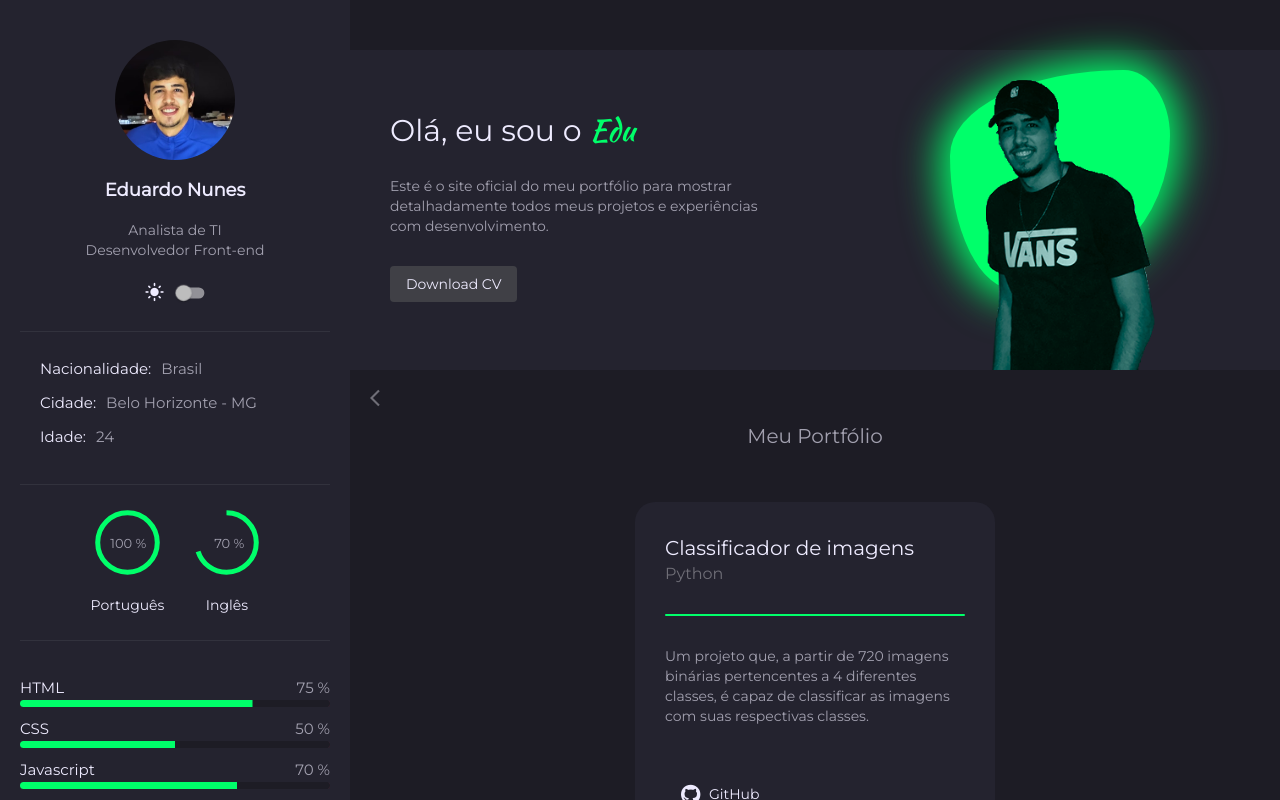
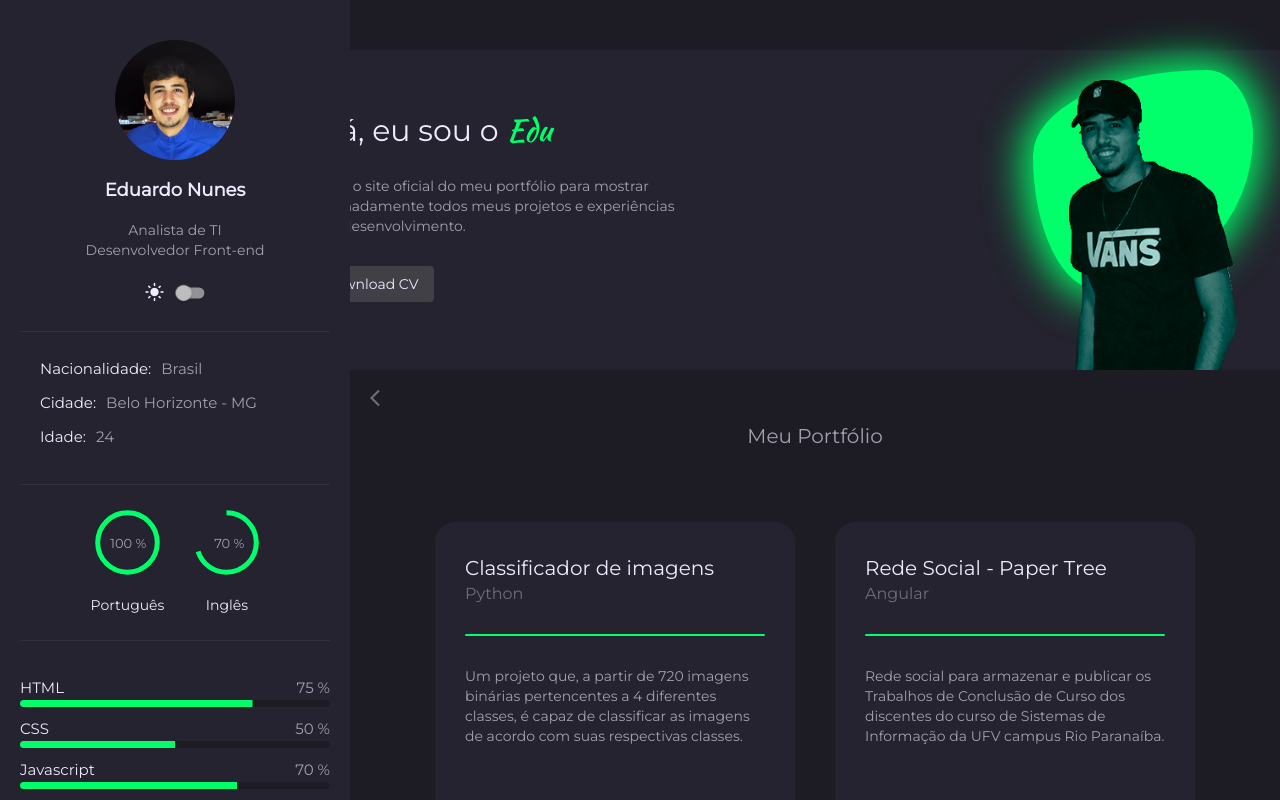
Before and after one commit to eduardo-n/meu-portfolio, an Angular app: page /home in a window 1280 px wide. Built offline with nearby package versions, Linux system fonts and the light colour scheme.

Commit message:
Projetos adicionados dinamicamente

```diff
--- a/src/app/core/services/profile-service/profile.service.ts
+++ b/src/app/core/services/profile-service/profile.service.ts
@@ -5,6 +5,7 @@ import { ProfileModel } from '../../models/profile.model';
 import { environment } from 'src/environments/environment';
 import { LanguagesModel } from '../../models/languages.model';
 import { SkillsModel } from '../../models/skills.model';
+import { ProjectsModel } from '../../models/projects.model';
 
 @Injectable({
   providedIn: 'root'
@@ -26,4 +27,8 @@ export class ProfileService {
   getProfileSkills(): Observable<SkillsModel>{
     return this.httpCliente.get<SkillsModel>(`${environment.baseJson}skills.json`);
   }
+
+  getProjects(): Observable<ProjectsModel>{
+    return this.httpCliente.get<ProjectsModel>(`${environment.baseJson}projects.json`);
+  }
 }
--- a/src/app/modules/home/components/banner/banner.component.scss
+++ b/src/app/modules/home/components/banner/banner.component.scss
@@ -2,7 +2,7 @@
 
 .banner {
   display: flex;
-  width: 990px;
+  width: 1156px;
   height: 320px;
   background-color: var(--primary-color-2);
   border-radius: 20px;
--- a/src/app/modules/home/components/project-card/project-card.component.html
+++ b/src/app/modules/home/components/project-card/project-card.component.html
@@ -1,9 +1,9 @@
 <div class="card">
 
   <div class="bx-title">
-    <h2 class="title">Classificador de imagens</h2>
+    <h2 class="title">{{project.title}}</h2>
     <div class="bx-languages">
-      <span>Python</span>
+      <span>{{project.languages}}</span>
     </div>
   </div>
 
@@ -11,14 +11,16 @@
 
   <div class="bx-description">
     <p class="description">
-      Um projeto que, a partir de 720 imagens binárias pertencentes a 4 diferentes classes, é capaz de classificar as imagens com suas respectivas classes.
+      {{project.description}}
     </p>
   </div>
 
   <div class="bx-button">
-    <button class="btn-github" mat-button>
-      <i class="fa-brands fa-github"></i> GitHub
-    </button>
+    <a [attr.href]="project.linkGitHub ? project.linkGitHub : null" target="_blank">
+      <button class="btn-github" mat-button matTooltip="{{project.linkGitHub ? '' : 'Projeto privado, entre em contato caso queira saber mais.'}}" matTooltipClass="tooltip">
+        <i [ngClass]="project.linkGitHub ? 'fa-brands fa-github' : 'fa-brands fa-github disable'"></i><span [ngClass]="project.linkGitHub ? '' : 'disable'">GitHub</span>
+      </button>
+    </a>
   </div>
 
 </div>
--- a/src/app/modules/home/components/project-card/project-card.component.scss
+++ b/src/app/modules/home/components/project-card/project-card.component.scss
@@ -6,6 +6,7 @@
   background-color: var(--primary-color-2);
   border-radius: 20px;
   padding: 30px;
+  margin: 20px;
 
   .bx-title {
     h2 {
@@ -49,10 +50,22 @@
 
     .btn-github {
       .fa-github {
-        margin: 0 5px 0 0;
+        margin: 0 8px 0 0;
         color: var(--text-color);
         font-size: 20px;
+      }
+
+      .disable {
+        opacity: 20%;
       }
     }
   }
 }
+
+::ng-deep .mat-tooltip {
+  font-size: 12px !important;
+  color: var(--text-color) !important;
+  max-width: unset !important;
+  padding: 12px !important;
+  background-color: var(--text-color-4);
+}
--- a/src/app/modules/home/components/project-card/project-card.component.ts
+++ b/src/app/modules/home/components/project-card/project-card.component.ts
@@ -1,4 +1,5 @@
-import { Component, OnInit } from '@angular/core';
+import { Component, Input, OnInit } from '@angular/core';
+import { ProjectsModel } from 'src/app/core/models/projects.model';
 
 @Component({
   selector: 'app-project-card',
@@ -7,6 +8,8 @@ import { Component, OnInit } from '@angular/core';
 })
 export class ProjectCardComponent implements OnInit {
 
+  @Input() project: ProjectsModel | any;
+
   constructor() { }
 
   ngOnInit(): void {
--- a/src/app/modules/home/pages/dashboard/dashboard.component.html
+++ b/src/app/modules/home/pages/dashboard/dashboard.component.html
@@ -17,12 +17,16 @@
           <app-banner></app-banner>
         </div>
 
+        <div class="bx-portfolio-title">
+          <h2>Meu Portfólio</h2>
+        </div>
+
         <div class="bx-projects">
-          <h2>Meu Portfólio</h2>
-          <app-project-card></app-project-card>
+          <ng-container>
+            <app-project-card *ngFor="let project of projects" [project]="project"></app-project-card>
+          </ng-container>
         </div>
       </div>
-
     </div>
 
 	</mat-drawer-container>
--- a/src/app/modules/home/pages/dashboard/dashboard.component.scss
+++ b/src/app/modules/home/pages/dashboard/dashboard.component.scss
@@ -56,6 +56,8 @@
     }
 
     .dashboard {
+      display: flex;
+      flex-direction: column;
       width: 100%;
 
       .bx-banner {
@@ -64,16 +66,21 @@
         margin-top: 50px;
       }
 
-      .bx-projects {
+      .bx-portfolio-title {
         display: flex;
-        flex-direction: column;
-        align-items: center;
+        justify-content: center;
 
         h2 {
           margin: 50px 0 50px 0;
           color: var(--text-color-2);
         }
       }
+
+      .bx-projects {
+        display: flex;
+        justify-content: center;
+        flex-wrap: wrap;
+      }
     }
   }
 
--- a/src/app/modules/home/pages/dashboard/dashboard.component.ts
+++ b/src/app/modules/home/pages/dashboard/dashboard.component.ts
@@ -1,4 +1,6 @@
 import { Component, OnInit } from '@angular/core';
+import { ProjectsModel } from 'src/app/core/models/projects.model';
+import { ProfileService } from 'src/app/core/services/profile-service/profile.service';
 
 @Component({
   selector: 'app-dashboard',
@@ -8,14 +10,25 @@ import { Component, OnInit } from '@angular/core';
 export class DashboardComponent implements OnInit {
 
   isClosedSidenav: boolean = false;
+  projects: ProjectsModel[] | any;
 
-  constructor() { }
+  constructor(
+    private profileService: ProfileService
+  ) { }
 
   ngOnInit(): void {
+    this.getProjects();
   }
 
   sidenavCloser(drawer: any) {
     this.isClosedSidenav = !this.isClosedSidenav;
     drawer.toggle();
   }
+
+  getProjects() {
+    this.profileService.getProjects()
+      .subscribe((data) => {
+        this.projects = data;
+      });
+  }
 }
--- a/src/app/shared/modules/material/material.module.ts
+++ b/src/app/shared/modules/material/material.module.ts
@@ -7,6 +7,7 @@ import { MatSlideToggleModule } from '@angular/material/slide-toggle';
 import { FormsModule } from '@angular/forms';
 import { MatProgressBarModule } from '@angular/material/progress-bar';
 import { MatButtonModule } from '@angular/material/button';
+import { MatTooltipModule } from '@angular/material/tooltip';
 
 @NgModule({
   exports: [
@@ -16,7 +17,8 @@ import { MatButtonModule } from '@angular/material/button';
     MatSlideToggleModule,
     FormsModule,
     MatProgressBarModule,
-    MatButtonModule
+    MatButtonModule,
+    MatTooltipModule
   ],
   declarations: [],
   imports: [
--- a/src/assets/json/projects.json
+++ b/src/assets/json/projects.json
@@ -2,7 +2,19 @@
   {
     "title": "Classificador de imagens",
     "languages": "Python",
-    "description": "Um projeto que, a partir de 720 imagens binárias pertencentes a 4 diferentes classes, é capaz de classificar as imagens com suas respectivas classes.",
+    "description": "Um projeto que, a partir de 720 imagens binárias pertencentes a 4 diferentes classes, é capaz de classificar as imagens de acordo com suas respectivas classes.",
     "linkGitHub": "https://github.com/eduardo-n/classificacao-de-imagens-sin393"
+  },
+  {
+    "title": "Rede Social - Paper Tree",
+    "languages": "Angular",
+    "description": "Rede social para armazenar e publicar os Trabalhos de Conclusão de Curso dos discentes do curso de Sistemas de Informação da UFV campus Rio Paranaíba.",
+    "linkGitHub": ""
+  },
+  {
+    "title": "Gerenciador de tarefas",
+    "languages": "Angular",
+    "description": "Projeto desenvolvido para gerenciar tarefas de forma simples e direta.",
+    "linkGitHub": "https://github.com/eduardo-n/gerenciador-de-tarefas"
   }
 ]
```
Also changed, not shown: src/app/core/models/projects.model.ts (added, +7 -0 lines).
